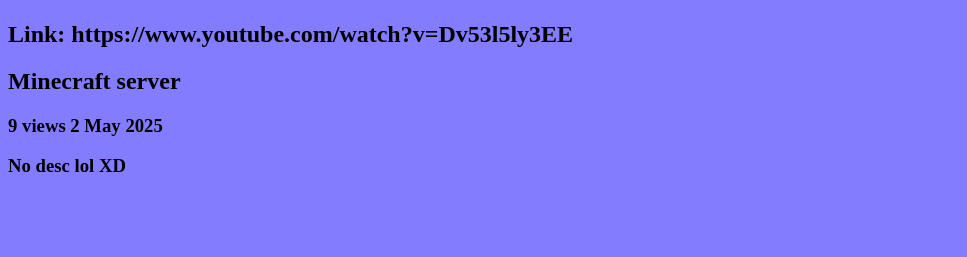
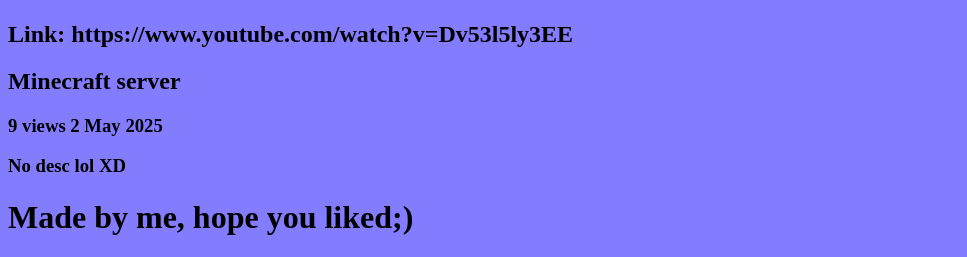
Before and after one commit to willk365/my-website, a plain HTML site: page index.html in a window 1280 px wide. Shown: the part 2691-2948 px from the top of the page, without its empty margins (0-967 px from the left). Before the commit the page ends 2887 px from the top, so only its background shows below. Drawn offline with Linux system fonts and the light colour scheme.

Commit message:
Update index.html

```diff
--- a/index.html
+++ b/index.html
@@ -71,3 +71,5 @@
 <h2>Minecraft server</h2>
 <h3>9 views  2 May 2025</h3>
 <h3>No desc lol XD</h3>
+
+<h1>Made by me, hope you liked;)</h1>
```
